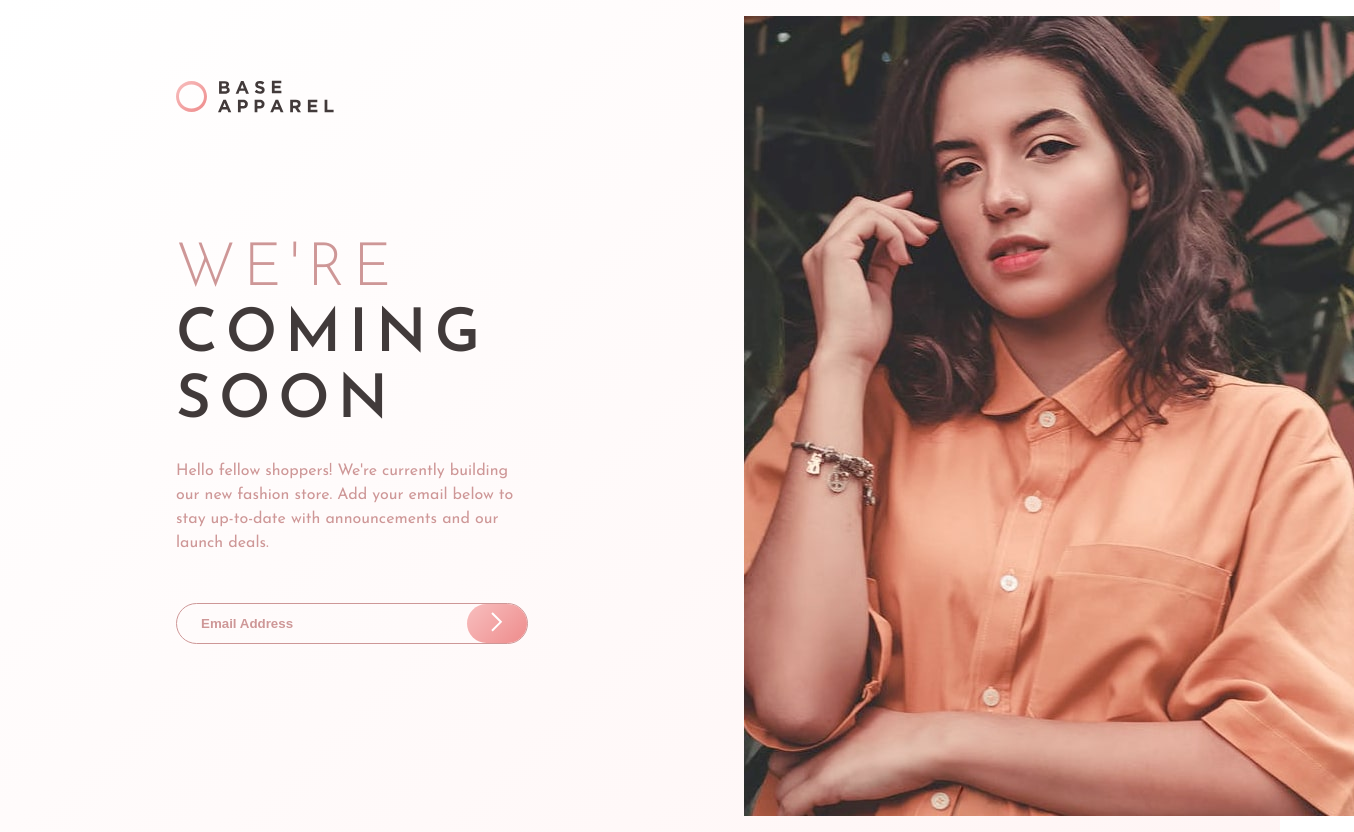
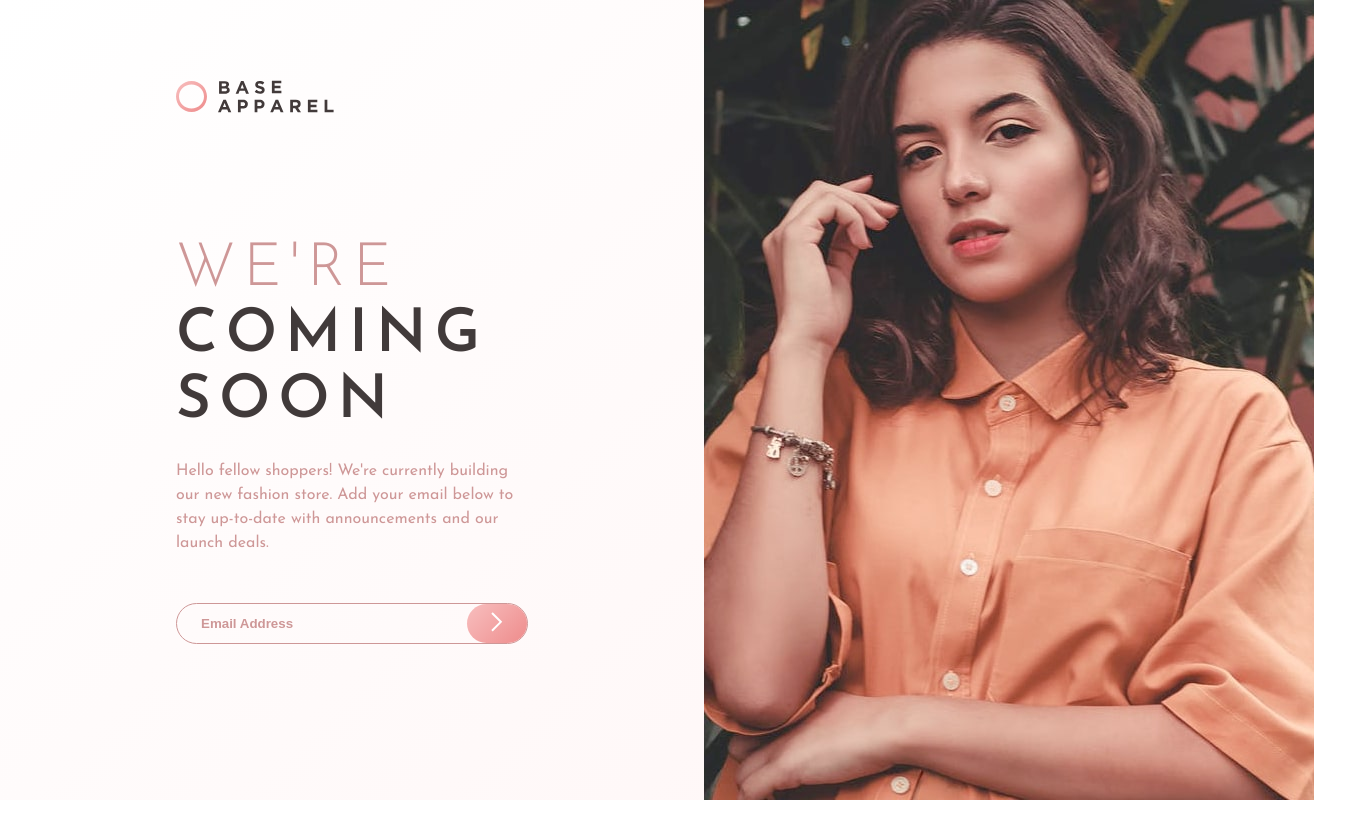
Before and after one commit to tiagobw/base-apparel-coming-soon, a React (Create React App) app: page / in a window 1280 px wide. Shown: the whole page, 1354 px wide, since content can reach past the window. After the commit the page ends 800 px from the top, so only its background shows below. Built offline with nearby package versions, Linux system fonts and the light colour scheme.

Commit message:
remove figure margin

```diff
--- a/src/styles/HeroImage.css
+++ b/src/styles/HeroImage.css
@@ -1,3 +1,7 @@
+.hero {
+  margin: 0;
+}
+
 .hero__img {
   width: 100%;
   height: auto;
```
